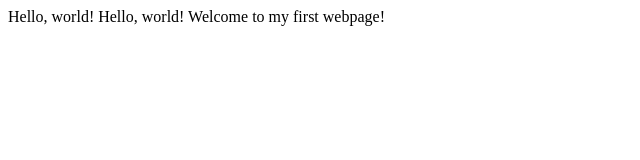
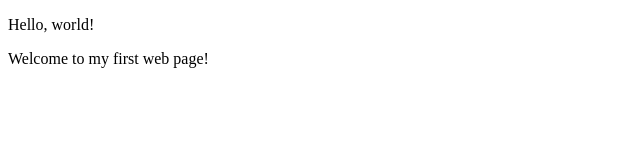
Before and after one commit to AdamuWanganya/petwebsite, a plain HTML site: page my-first-webpage.html in a window 1280 px wide. Shown: the whole page, without its empty margins (0-640 px from the left). Drawn offline with Linux system fonts and the light colour scheme.

Commit message:
add paragraph block elements to the page

```diff
--- a/my-first-webpage.html
+++ b/my-first-webpage.html
@@ -6,9 +6,8 @@
 </head>
 
 <body>
-    Hello, world! Hello, world! Welcome to my first webpage!
-
-
+    <p>Hello, world!</p>
+    <p>Welcome to my first web page!</p>
 </body>
 
 </html>
```
